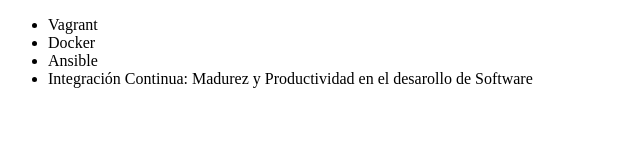
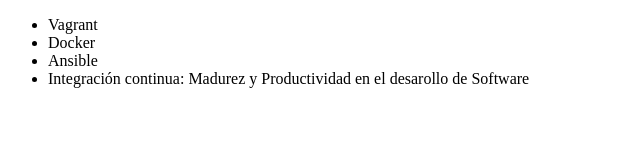
Before and after one commit to AbVasquezP/cursoprogramacion, a plain HTML site: page index.html in a window 1280 px wide. Shown: the full height of the page, 0-640 px from the left. Drawn offline with Linux system fonts and the light colour scheme.

Commit message:
Cursos con la letra minuscula

```diff
--- a/index.html
+++ b/index.html
@@ -9,7 +9,7 @@
             <li>Vagrant</li>
             <li>Docker</li>
             <li>Ansible</li>
-            <li>Integración Continua: Madurez y Productividad en el desarollo de Software</li>
+            <li>Integración continua: Madurez y Productividad en el desarollo de Software</li>
         </ul>
     </body>
 </html>
```
